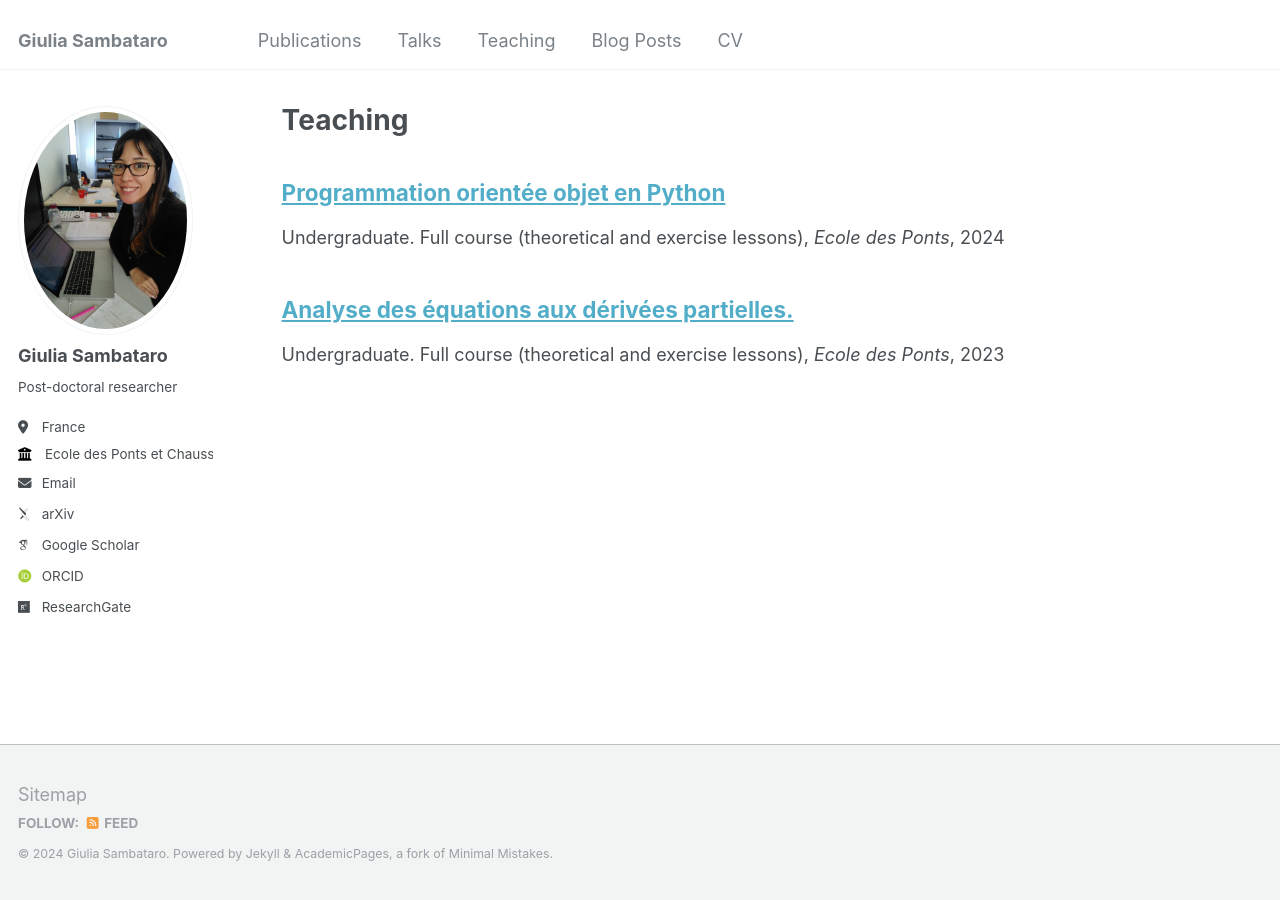
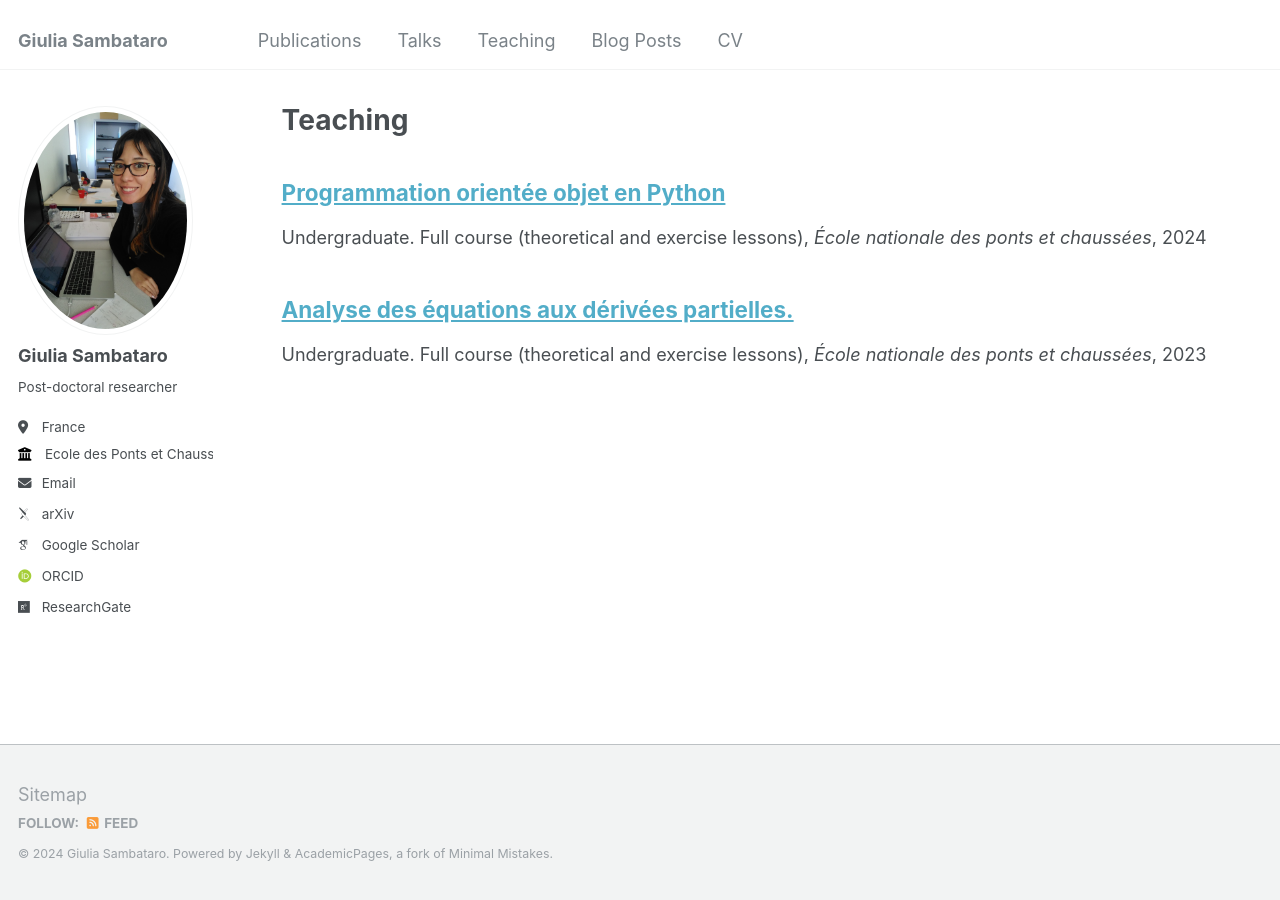
Before and after one commit to gsambata/gsambata.github.io, a Jekyll site: the page built from _pages/teaching.html, in a window 1280 px wide. Built offline with Jekyll 4.4.1, drawn with Linux system fonts in a browser that asks for light colours; some web fonts are replaced.

```diff
--- /dev/null
+++ b/.#_config.yml
@@ -0,0 +1 @@
+gsambata@MAC-0200008613.94087
--- a/_layouts/single.html
+++ b/_layouts/single.html
@@ -59,7 +59,7 @@
           <p style="font-size: smaller"><a href="{{ page.slidesurl }}">Download Slides</a></p>
         {% endif %}
 
-        {% if page.link %}<div><a href="{{ page.link }}" class="btn">{{ site.data.ui-text[site.locale].ext_link_label | default: "Direct Link" }}</a></div>{% endif %}
+        {% if page.link %}<div>href="{{ page.link }}" class="btn">{{ site.data.ui-text[site.locale].ext_link_label | default: "Direct Link" }}</div>{% endif %}
       </section>
 
       <footer class="page__meta">
--- a/_teaching/2014-spring-teaching-1.md
+++ b/_teaching/2014-spring-teaching-1.md
@@ -3,7 +3,7 @@
 collection: teaching
 type: "Undergraduate. Full course (theoretical and exercise lessons)"
 permalink: /teaching/2014-spring-teaching-1
-venue: "Ecole des Ponts"
+venue: "École nationale des ponts et chaussées"
 date: September 2023-January 2024
 <>location: ""
 ---
--- a/_teaching/2015-spring-teaching-2.md
+++ b/_teaching/2015-spring-teaching-2.md
@@ -3,7 +3,7 @@
 collection: teaching
 type: "Undergraduate. Full course (theoretical and exercise lessons)"
 permalink: /teaching/2015-spring-teaching-1
-venue: "Ecole des Ponts"
+venue: "École nationale des ponts et chaussées"
 date: November 2024-January 2024
 <>location: "City, Country"
 ---
```
Also changed, not shown: 1 other file.
